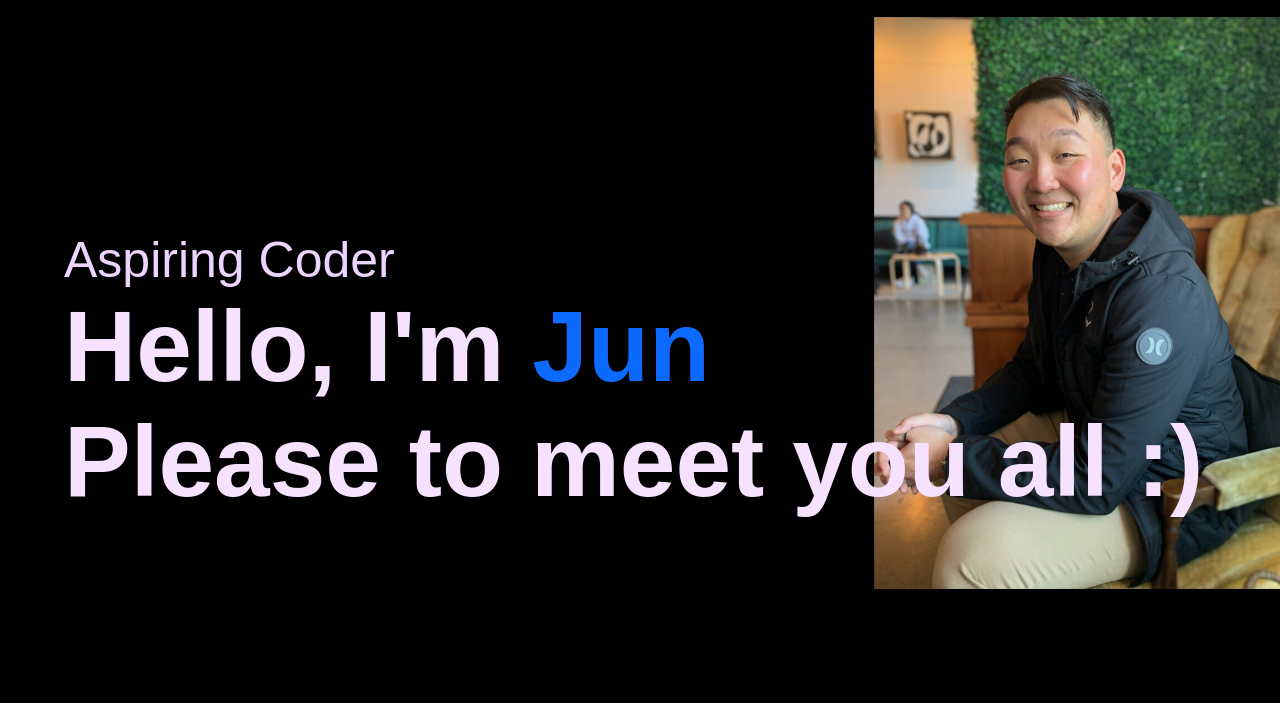
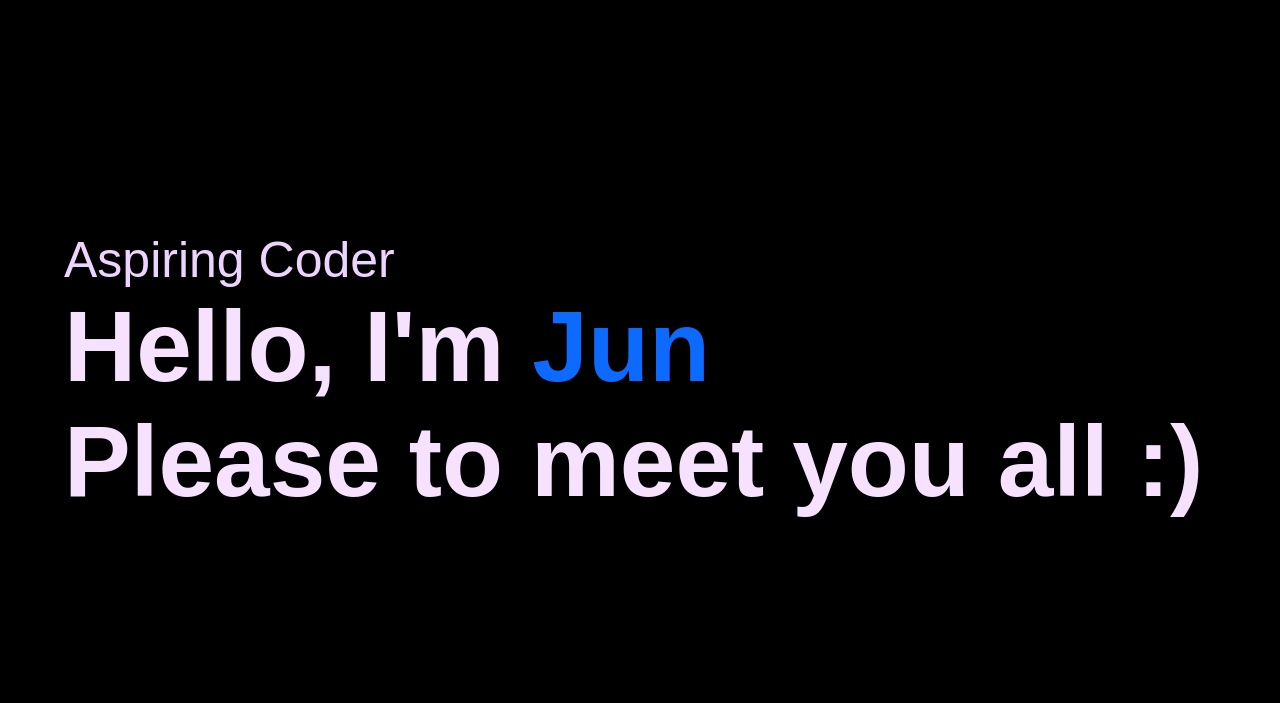
Before and after one commit to OniKamiSamma/junwlee, a plain HTML site: page index.html in a window 1280 px wide. Shown: the part 97-800 px from the top of the page. Drawn offline with Linux system fonts and the light colour scheme.

Commit message:
Update style.css

```diff
--- a/style.css
+++ b/style.css
@@ -19,7 +19,7 @@ body{
 #header{
     width: 100%;
     height: 100vh;
-    background-image: url(Images/Me.png);
+    background-image: "../Images/Me.png;
     background-size: cover;
     background-position: center;
 
```
